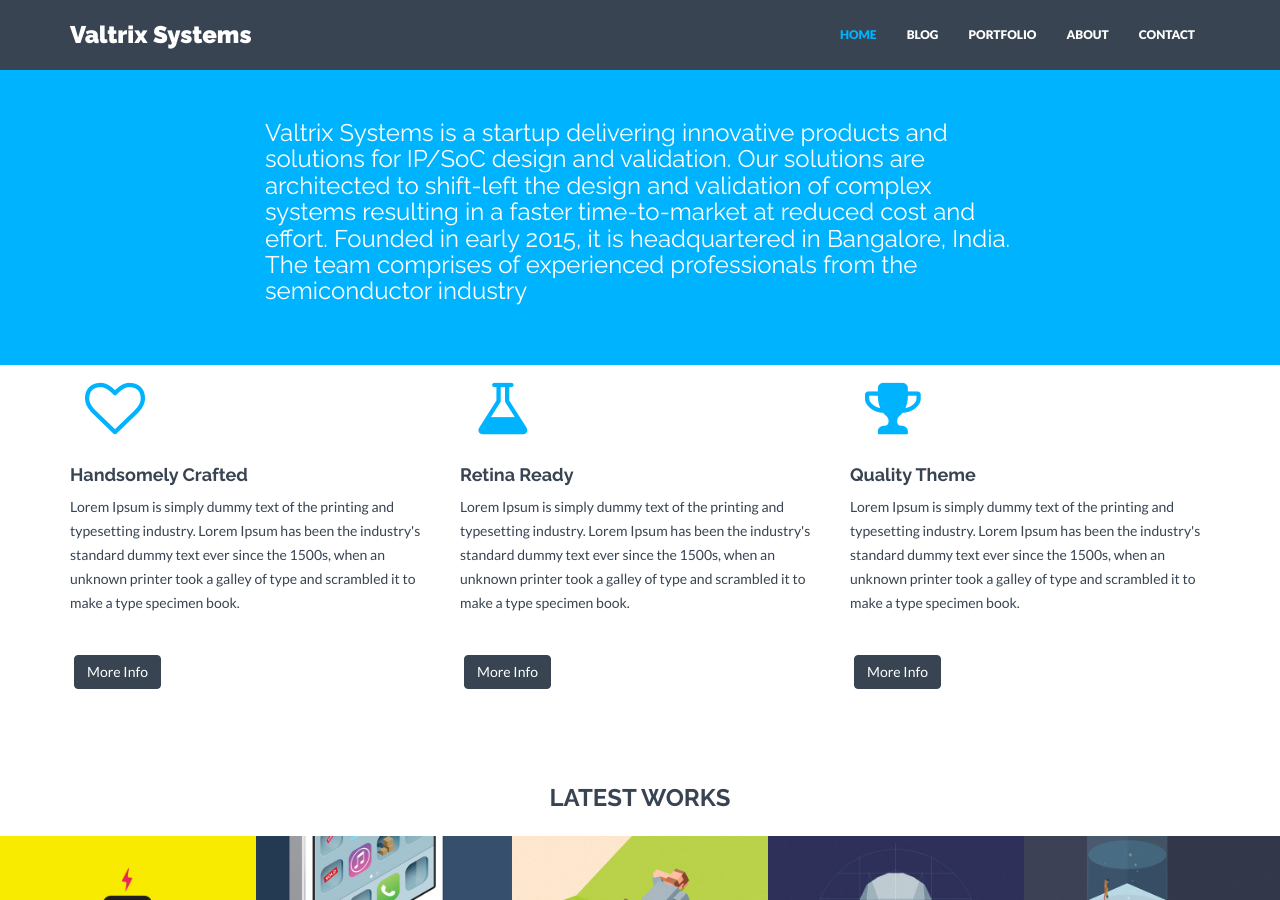
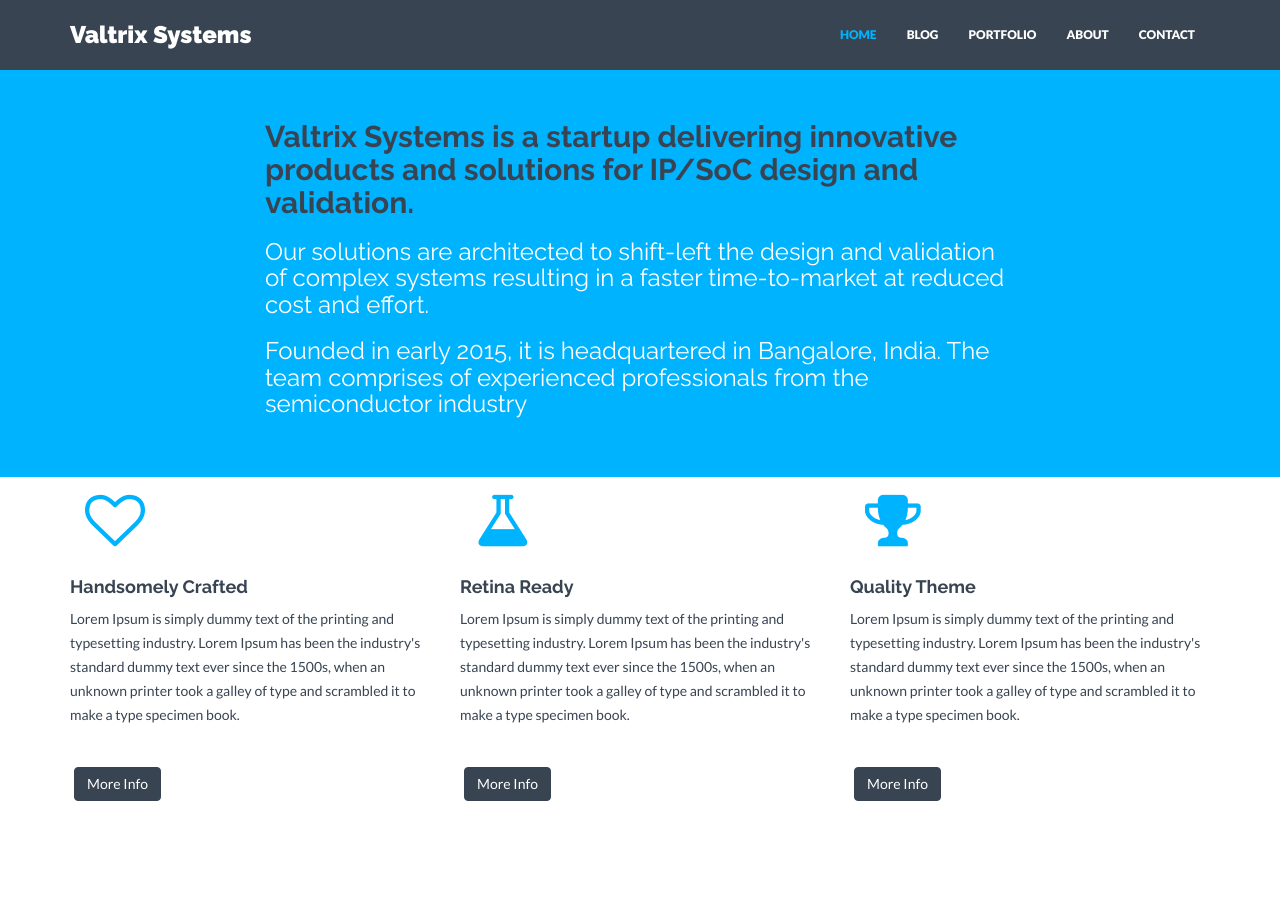
Before and after one commit to valtrix/valtrix.github.io, a Jekyll site: the page built from index.html, in a window 1280 px wide and 900 px high. Built offline with Jekyll 4.4.1, drawn with Linux system fonts in a browser that asks for light colours; nearby versions of some CDN libraries.

```diff
--- a/_includes/header.html
+++ b/_includes/header.html
@@ -2,7 +2,9 @@
     <div class="container">
         <div class="row">
             <div class="col-lg-8 col-lg-offset-2">
-                <h3>Valtrix Systems is a startup delivering innovative products and solutions for IP/SoC design and validation. Our solutions are architected to shift-left the design and validation of complex systems resulting in a faster time-to-market at reduced cost and effort. Founded in early 2015, it is headquartered in Bangalore, India. The team comprises of experienced professionals from the semiconductor industry</h3>
+                <h2>Valtrix Systems is a startup delivering innovative products and solutions for IP/SoC design and validation.</h2>
+                <h3>Our solutions are architected to shift-left the design and validation of complex systems resulting in a faster time-to-market at reduced cost and effort.</h3>
+                <h3>Founded in early 2015, it is headquartered in Bangalore, India. The team comprises of experienced professionals from the semiconductor industry</h3>
 <!--
                 <h1>Eyecatching Bootstrap 3 Theme.</h1>
                 <h5>Lorem Ipsum is simply dummy text of the printing and typesetting industry.</h5>
```
